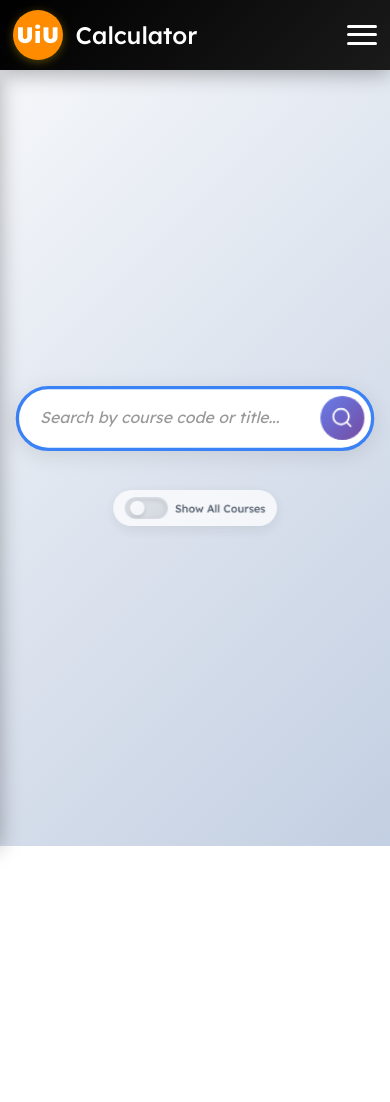
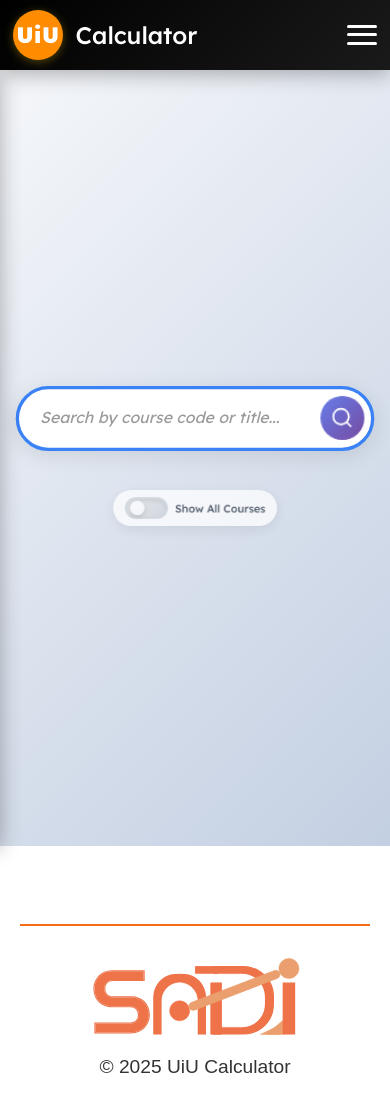
Before and after one commit to 5S4D1/uiu-calculator, a plain HTML site: page prerequisite.html in a window 390 px wide. Before the commit the page ends 846 px from the top, so only its background shows below. Drawn offline with Linux system fonts and the light colour scheme.

Commit message:
Add footer styles to enhance layout and responsiveness
- Created footer.css to style the footer section of the website.
- Added margin, padding, and text alignment for the footer.
- Styled horizontal rule (hr) with custom color and margin.
- Set logo image dimensions for both desktop and mobile views.
- Adjusted paragraph font size and color for better readability.
- Implemented media queries for responsive design on smaller screens.

```diff
--- a/js/navigation.js
+++ b/js/navigation.js
@@ -40,6 +40,9 @@ document.addEventListener('DOMContentLoaded', function() {
 
     // Set active page based on current URL
     setActivePage();
+
+    // Set current year in footer
+    document.getElementById("currentYear").textContent = new Date().getFullYear();
 
     // Smooth scroll for anchor links
     const anchorLinks = document.querySelectorAll('a[href^="#"]');
--- a/prerequisite.html
+++ b/prerequisite.html
@@ -10,6 +10,7 @@
     <link rel="stylesheet" href="style/navigation.css">
     <link rel="stylesheet" href="https://cdnjs.cloudflare.com/ajax/libs/font-awesome/6.4.0/css/all.min.css">
     <script src="js/navigation.js"></script>
+    <link rel="stylesheet" href="style/footer.css">
     <style>
         @import url('https://fonts.googleapis.com/css2?family=Lexend+Deca:wght@100..900&display=swap');
     </style>
@@ -77,6 +78,16 @@
         <!-- Course cards will be displayed here -->
     </div>
 
+    <!-- Footer Element -->
+    <footer>
+        <hr>
+        <div class="logo">
+            <img src="asset/footerLogo.svg" alt="logo">
+        </div>
+        <!-- this year comes from navigation.js file -->
+        <p>© <span id="currentYear"></span> UiU Calculator</p>
+    </footer>
+
     <script src="js/prerequisite.js"></script>
 </body>
 
--- /dev/null
+++ b/style/footer.css
@@ -0,0 +1,33 @@
+footer {
+    margin: 2rem 0 .5rem 0;
+    text-align: center;
+    padding: 20px;
+}
+
+hr {
+    border: 0;
+    height: 2px;
+    background: #f76d17;
+    margin: 2rem 1.7rem;
+}
+
+.logo img {
+    height: 150px;
+    width: auto;
+}
+
+p {
+    font-size: 1.2rem;
+    color: #333;
+    margin-top: 10px;
+}
+
+@media screen and (max-width: 600px) {
+    hr {
+        margin: 1.6rem 0;
+    }
+
+    .logo img {
+        height: 90px;
+    }
+}
```
Also changed, not shown: index.html (+11 -0 lines), tuitionFee.html (+11 -0 lines), asset/footerLogo.svg (added).
